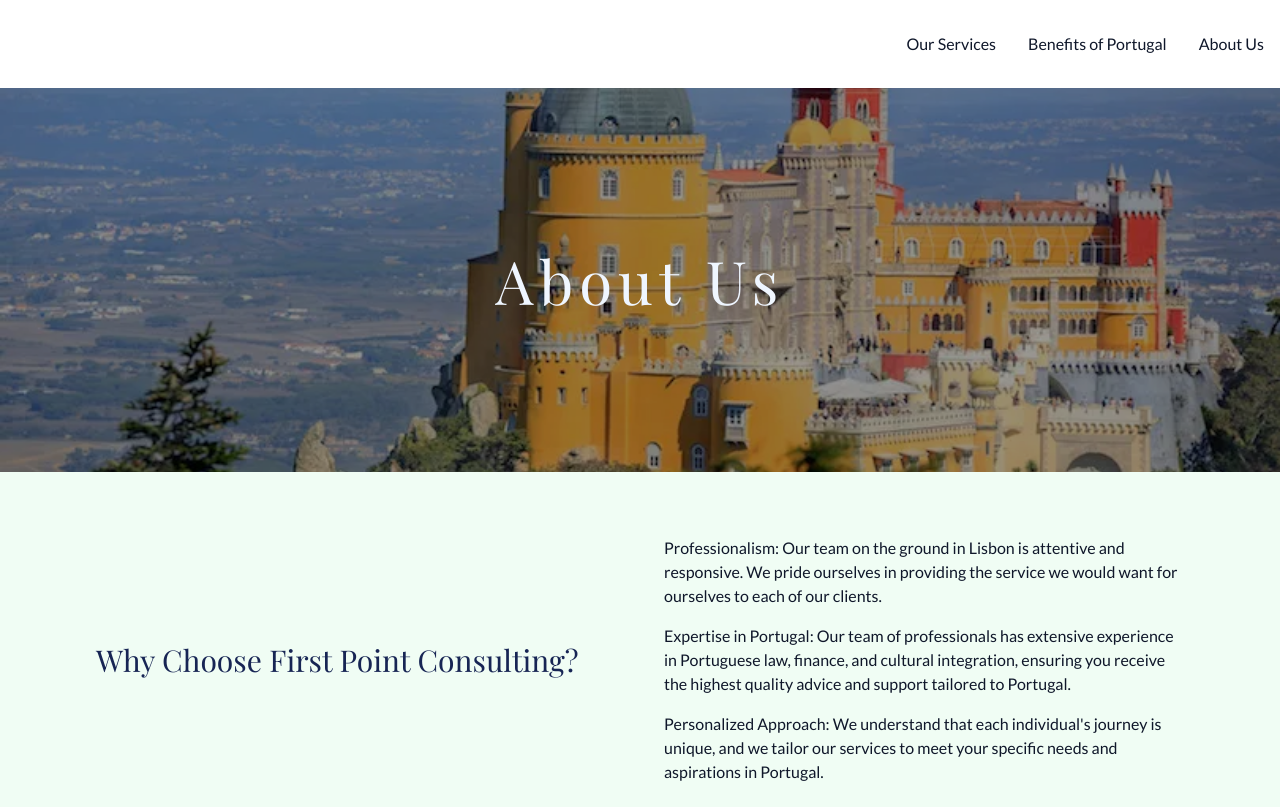
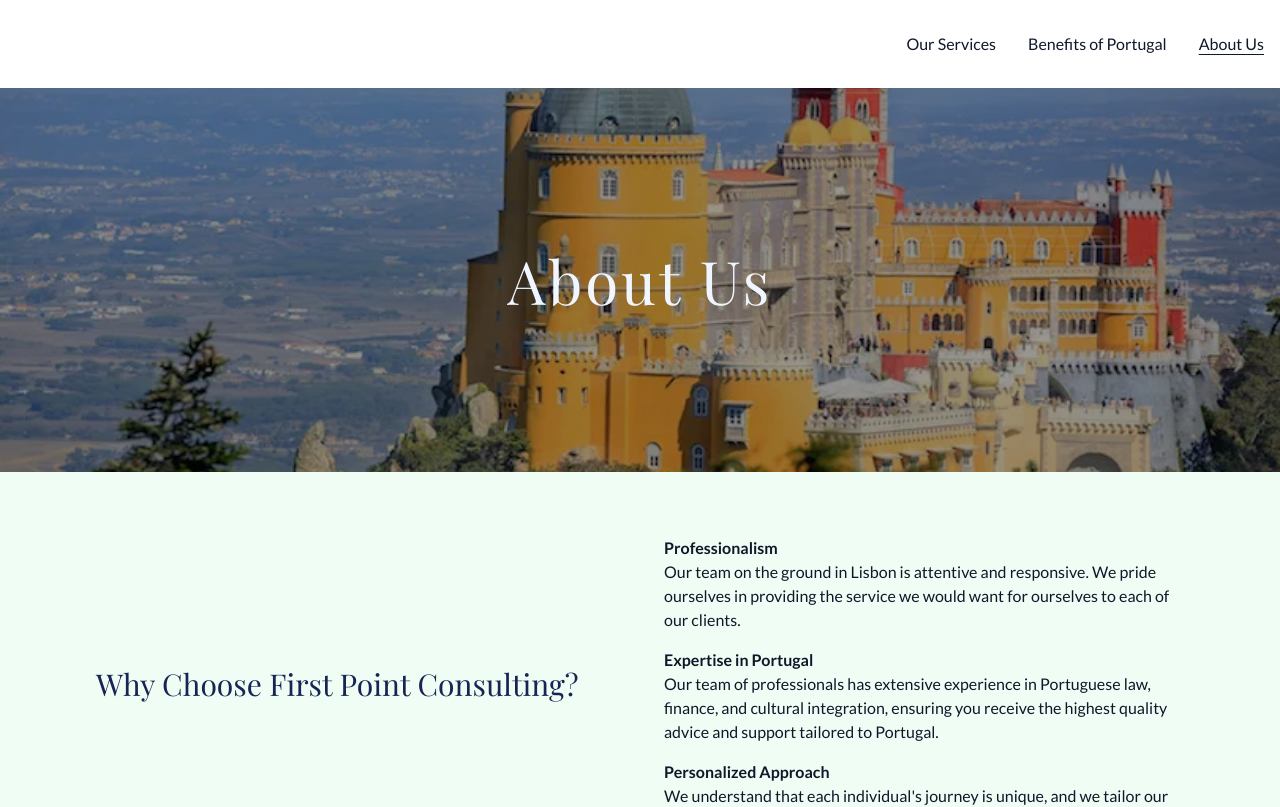
Before and after one commit to AryanJ-NYC/fpcllc, a Next.js app: page /about-us in a window 1280 px wide. Shown: the top 807 px of the page. Built offline with nearby package versions, Linux system fonts and the light colour scheme; no server answers; a web font is replaced by a local one.

Commit message:
Style About Us

```diff
--- /dev/null
+++ b/src/app/HeaderLink.tsx
@@ -0,0 +1,19 @@
+'use client';
+
+import clsx from 'clsx/lite';
+import Link from 'next/link';
+import { usePathname } from 'next/navigation';
+import React from 'react';
+
+export const HeaderLink = ({ children, href }: React.ComponentProps<typeof Link>) => {
+  const pathname = usePathname();
+
+  return (
+    <Link
+      className={clsx('px-4 py-8', href === pathname && 'underline underline-offset-4')}
+      href={href}
+    >
+      {children}
+    </Link>
+  );
+};
--- a/src/app/PageSplashHeader.tsx
+++ b/src/app/PageSplashHeader.tsx
@@ -6,7 +6,7 @@
     <div className="flex relative">
       <Image alt={alt} className="object-cover max-h-96 w-full" placeholder="blur" src={src} />
       <div className="absolute top-0 left-0 w-full h-full bg-black/40" />
-      <h1 className="absolute top-1/2 left-1/2 -translate-x-1/2 -translate-y-1/2 text-5xl md:text-6xl font-serif tracking-widest text-blue-50 text-center w-full">
+      <h1 className="absolute top-1/2 left-1/2 -translate-x-1/2 -translate-y-1/2 text-5xl md:text-6xl font-serif tracking-wider text-blue-50 text-center w-full">
         {children}
       </h1>
     </div>
--- a/src/app/about-us/page.tsx
+++ b/src/app/about-us/page.tsx
@@ -12,19 +12,28 @@
       <PageSection className="grid grid-cols-1 md:grid-cols-2 items-center">
         <h2 className="font-serif text-3xl text-blue-950">Why Choose First Point Consulting?</h2>
         <div className="flex flex-col gap-y-4">
+          <div>
+            <p className="font-bold">Professionalism</p>
             <p>
-            Professionalism: Our team on the ground in Lisbon is attentive and responsive. We pride
-            ourselves in providing the service we would want for ourselves to each of our clients.
+              Our team on the ground in Lisbon is attentive and responsive. We pride ourselves in
+              providing the service we would want for ourselves to each of our clients.
             </p>
+          </div>
+          <div>
+            <p className="font-bold">Expertise in Portugal</p>
             <p>
-            Expertise in Portugal: Our team of professionals has extensive experience in Portuguese
-            law, finance, and cultural integration, ensuring you receive the highest quality advice
-            and support tailored to Portugal.
+              Our team of professionals has extensive experience in Portuguese law, finance, and
+              cultural integration, ensuring you receive the highest quality advice and support
+              tailored to Portugal.
             </p>
+          </div>
+          <div>
+            <p className="font-bold">Personalized Approach</p>
             <p>
-            Personalized Approach: We understand that each individual&apos;s journey is unique, and
-            we tailor our services to meet your specific needs and aspirations in Portugal.
+              We understand that each individual&apos;s journey is unique, and we tailor our
+              services to meet your specific needs and aspirations in Portugal.
             </p>
+          </div>
         </div>
       </PageSection>
       <PageSection className="grid-cols-1 md:grid-cols-2 items-center">
--- a/src/app/layout.tsx
+++ b/src/app/layout.tsx
@@ -3,8 +3,8 @@
 import './globals.css';
 import { Lato, Playfair_Display } from 'next/font/google';
 import { Toaster } from 'react-hot-toast';
-import Link from 'next/link';
 import { ContactUs } from './ContactUs';
+import { HeaderLink } from './HeaderLink';
 
 const lato = Lato({
   display: 'swap',
@@ -33,15 +33,15 @@
       <body className="min-h-screen text-slate-900">
         <header>
           <nav className="flex flex-row justify-end">
-            <Link className="px-4 py-8" href="/our-services">
+            <HeaderLink className="px-4 py-8" href="/our-services">
               Our Services
-            </Link>
-            <Link className="px-4 py-8" href="/benefits-of-portugal">
+            </HeaderLink>
+            <HeaderLink className="px-4 py-8" href="/benefits-of-portugal">
               Benefits of Portugal
-            </Link>
-            <Link className="px-4 py-8" href="/about-us">
+            </HeaderLink>
+            <HeaderLink className="px-4 py-8" href="/about-us">
               About Us
-            </Link>
+            </HeaderLink>
           </nav>
         </header>
         <main className="min-h-full">
```
Lines whose indentation alone changed are shown as unchanged.
